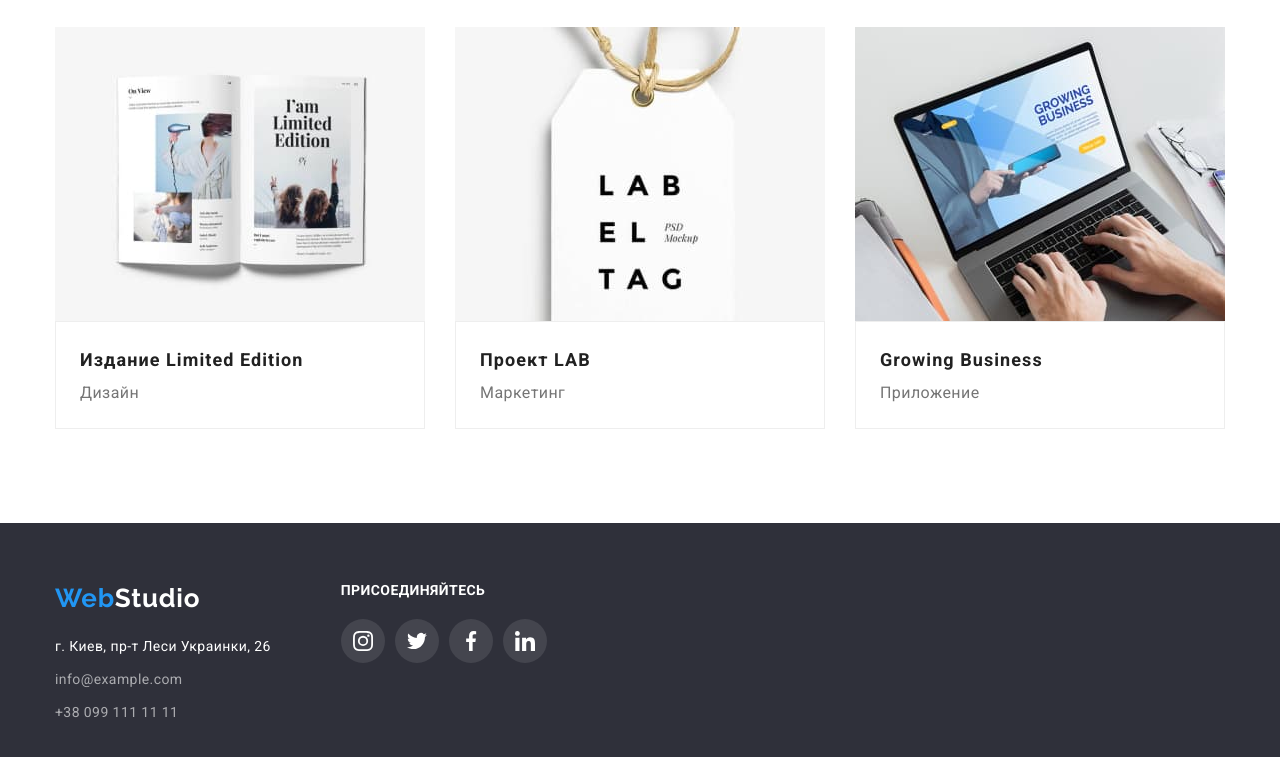
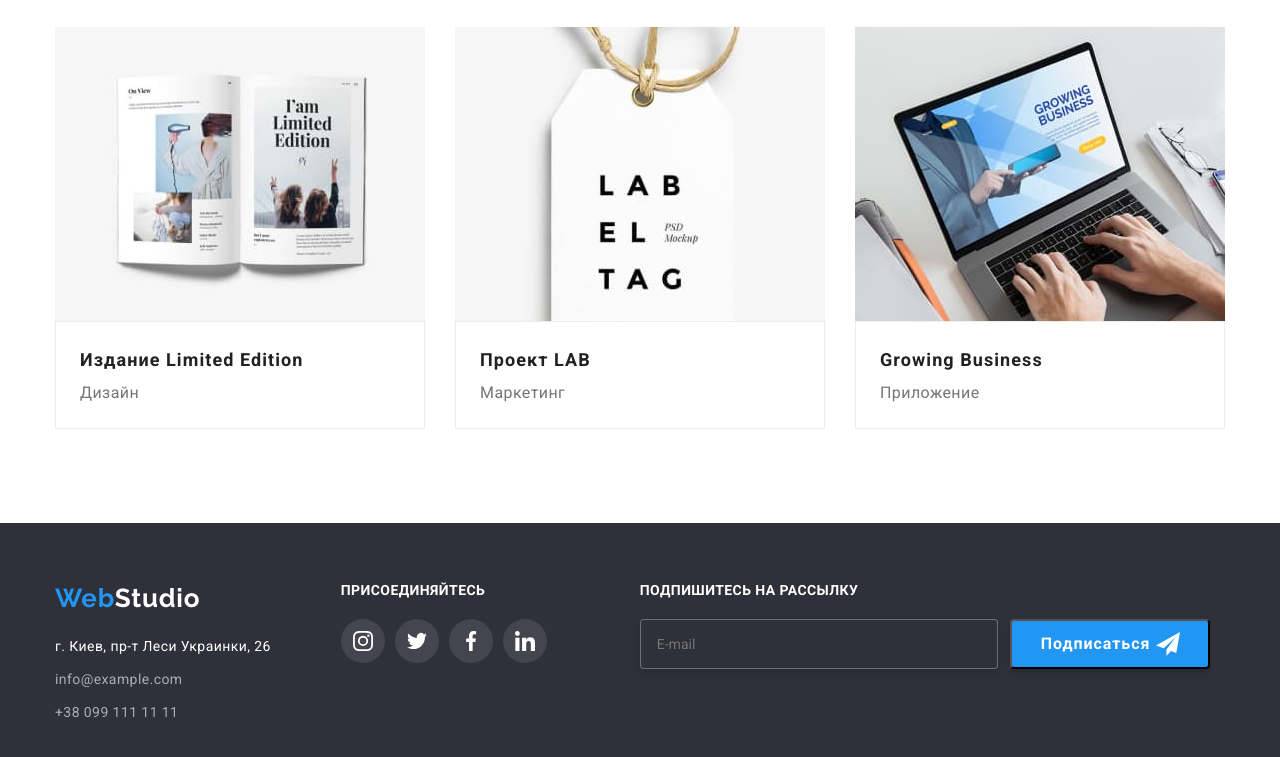
Before and after one commit to VSHDeveloper/goit-markup-hw-08, a plain HTML site: page portfolio.html in a window 1280 px wide. Shown: the part 1101-1858 px from the top of the page. Drawn offline with nearby package versions, Linux system fonts and the light colour scheme.

Commit message:
Формы

```diff
--- a/portfolio.html
+++ b/portfolio.html
@@ -311,6 +311,20 @@
               </li>
             </ul>
           </div>
+
+          <!-- Подписка -->
+          <form class="form">
+            <div class="form-field">
+              <label class="form-title social-title" for="mail">Подпишитесь на рассылку</label>
+              <input class="form-input" type="email" name="mail" id="mail" placeholder="E-mail" />
+            </div>
+            <button class="form-button" type="submit">
+              <svg>
+                <use href="./images/icons-defs.svg#icon-send"></use>
+              </svg>
+              Подписаться
+            </button>
+          </form>
         </div>
       </div>
     </footer>
```
